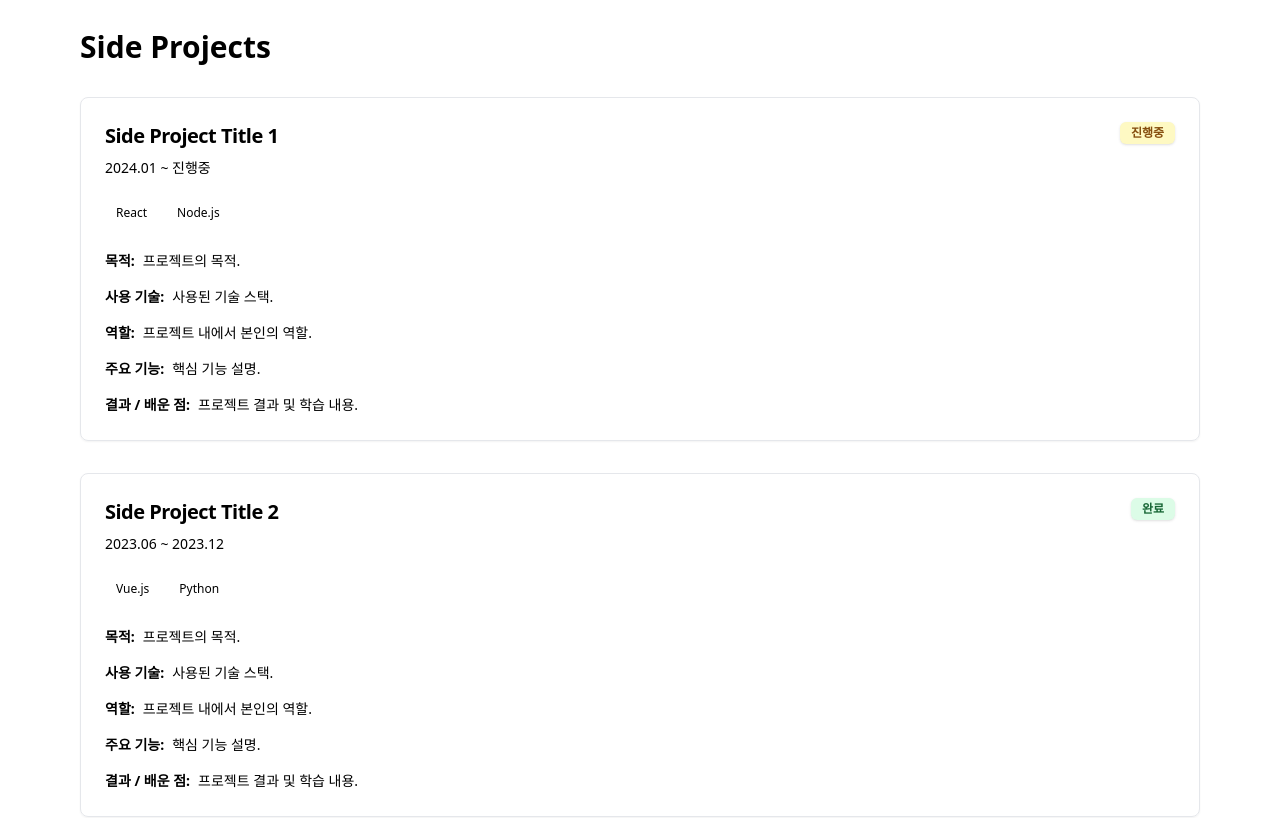
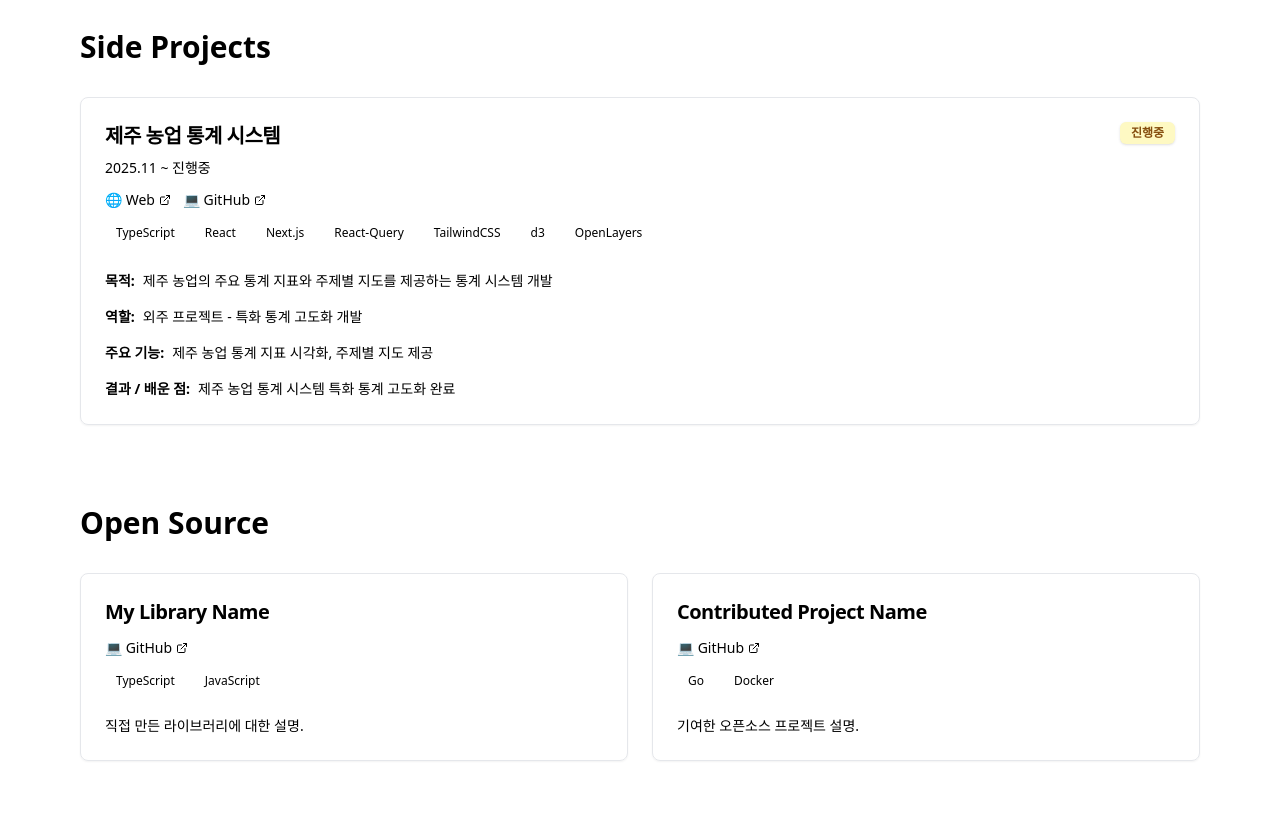
Before and after one commit to salmonco/portfolio, a Next.js app: page /projects in a window 1280 px wide. Shown: the part 1460-2278 px from the top of the page. Built offline with nearby package versions, Linux system fonts and the light colour scheme.

Commit message:
feat: 데이터 추가

```diff
--- a/components/projects/SideProjectCard.tsx
+++ b/components/projects/SideProjectCard.tsx
@@ -41,12 +41,6 @@ export function SideProjectCard({ project }: Props) {
           </span>
         </div>
         <div>
-          <span className="font-semibold text-sm">사용 기술:</span>
-          <span className="text-sm text-muted-foreground ml-2">
-            {project.tech}
-          </span>
-        </div>
-        <div>
           <span className="font-semibold text-sm">역할:</span>
           <span className="text-sm text-muted-foreground ml-2">
             {project.role}
--- a/data/side-projects.ts
+++ b/data/side-projects.ts
@@ -4,48 +4,33 @@ import type { SideProject } from "@/types/side-project";
 export const SIDE_PROJECT: SideProject[] = [
   {
     id: 1,
-    title: "Side Project Title 1",
+    title: "제주 농업 통계 시스템",
     period: {
-      start: "2024.01",
-      end: null, // null이면 진행중
+      start: "2025.11",
+      end: null,
     },
     get status() {
       return getSideStatus(this.period.end);
     },
-    techStack: ["React", "Node.js"],
+    techStack: [
+      "TypeScript",
+      "React",
+      "Next.js",
+      "React-Query",
+      "TailwindCSS",
+      "d3",
+      "OpenLayers",
+    ],
     links: {
-      web: "",
+      web: "https://agri.jeju.go.kr/stats/",
       ios: "",
       android: "",
-      github: "",
+      github: "https://github.com/salmonco/jadx-stats",
     },
-    purpose: "프로젝트의 목적.",
-    tech: "사용된 기술 스택.",
-    role: "프로젝트 내에서 본인의 역할.",
-    features: "핵심 기능 설명.",
-    result: "프로젝트 결과 및 학습 내용.",
-  },
-  {
-    id: 2,
-    title: "Side Project Title 2",
-    period: {
-      start: "2023.06",
-      end: "2023.12",
-    },
-    get status() {
-      return getSideStatus(this.period.end);
-    },
-    techStack: ["Vue.js", "Python"],
-    links: {
-      web: "",
-      ios: "",
-      android: "",
-      github: "",
-    },
-    purpose: "프로젝트의 목적.",
-    tech: "사용된 기술 스택.",
-    role: "프로젝트 내에서 본인의 역할.",
-    features: "핵심 기능 설명.",
-    result: "프로젝트 결과 및 학습 내용.",
+    purpose:
+      "제주 농업의 주요 통계 지표와 주제별 지도를 제공하는 통계 시스템 개발",
+    role: "외주 프로젝트 - 특화 통계 고도화 개발",
+    features: "제주 농업 통계 지표 시각화, 주제별 지도 제공",
+    result: "제주 농업 통계 시스템 특화 통계 고도화 완료",
   },
 ];
--- a/types/side-project.ts
+++ b/types/side-project.ts
@@ -16,7 +16,6 @@ export interface SideProject {
     github: string;
   };
   purpose: string;
-  tech: string;
   role: string;
   features: string;
   result: string;
```
